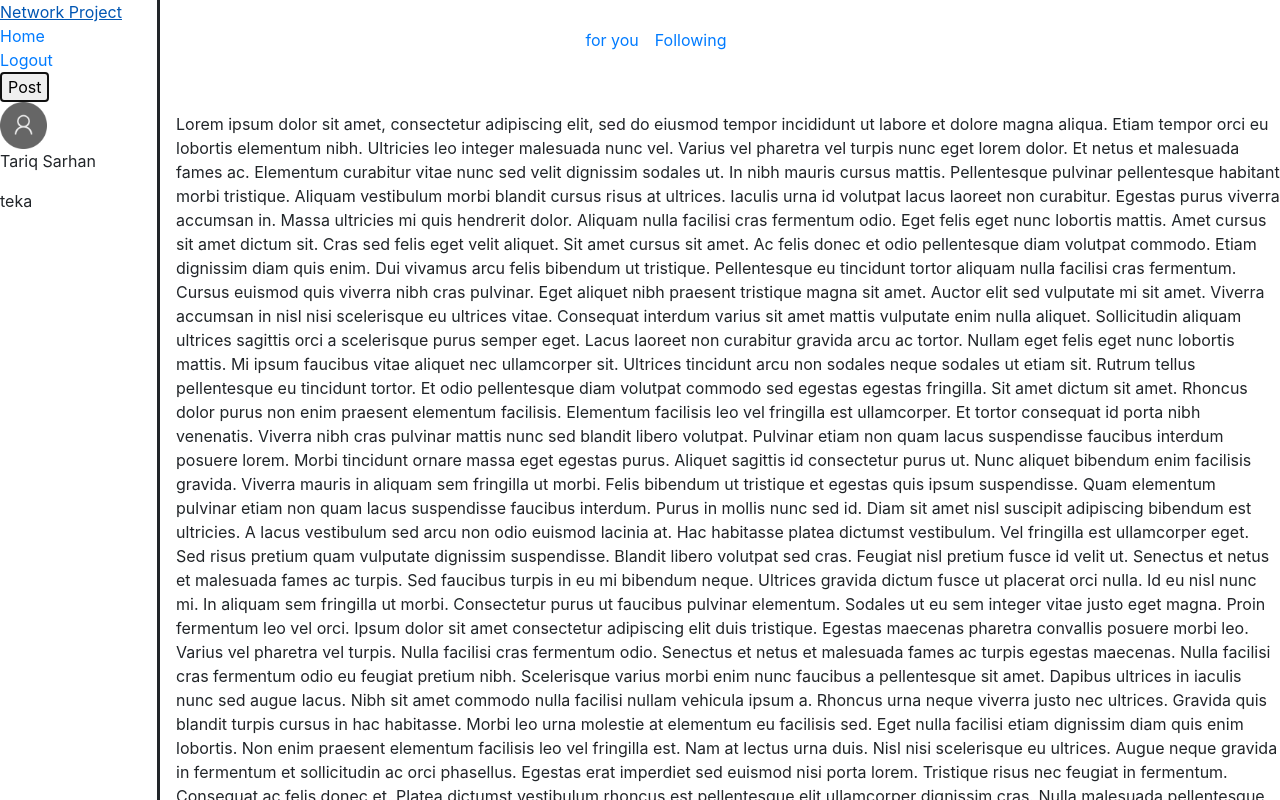
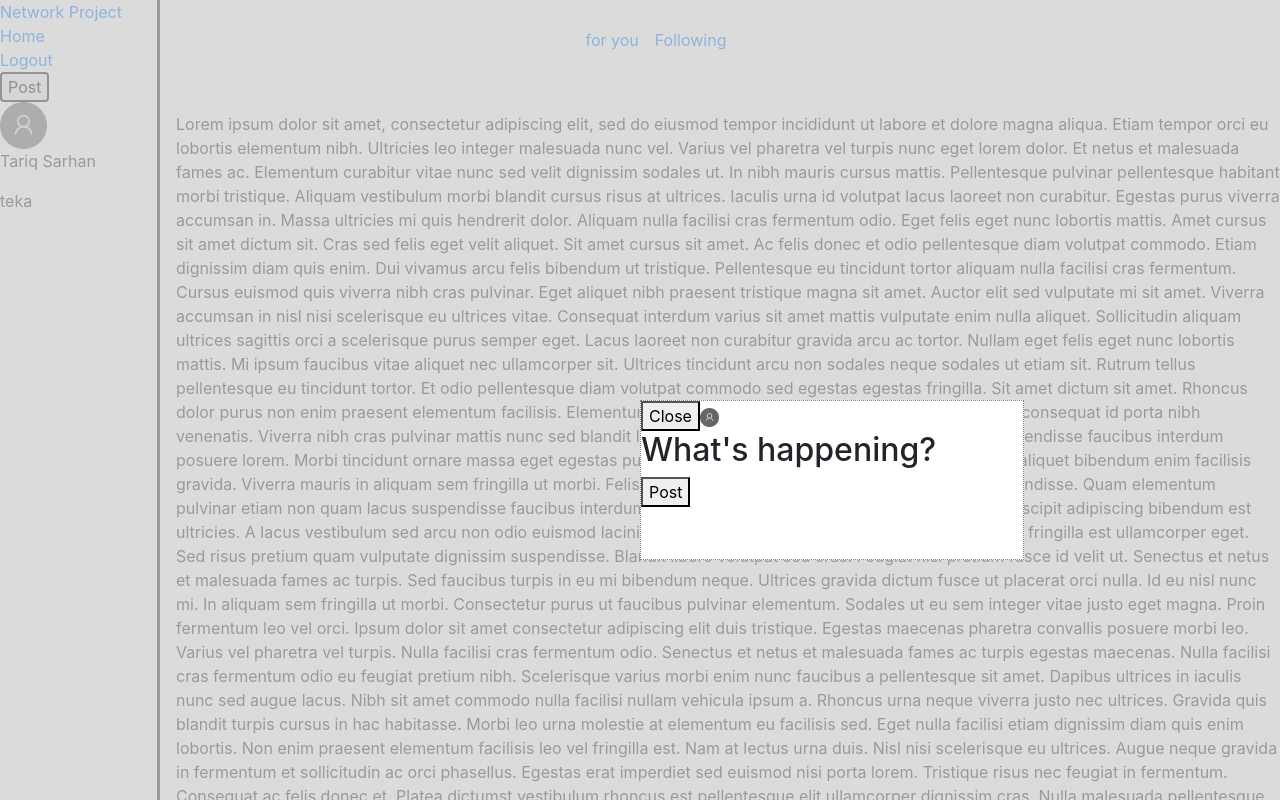
Before and after one commit to tariq7299/CS50Web-Project4-network, a React (Create React App) app in the folder network-react/: page / in a window 1280 px wide. Both pictures are taken after a click on the button "Post". Shown: the top 800 px of the page. Built offline with nearby package versions, Linux system fonts and the light colour scheme.

Commit message:
Created post button modal and created my models schema still did'not migrate

```diff
--- a/network-react/src/App.js
+++ b/network-react/src/App.js
@@ -1,14 +1,31 @@
+import {useState} from 'react';
 import './App.scss';
 
 function App() {
+  const [isActive, setIsActive] = useState(false)
+
+  function handelPostModal() {
+    setIsActive(!isActive)
+  }
+
   return (
-    <div className="parent-container">
-      <div class="navbar">
+      <div className="parent-container" >
+
+      <div className="modal-container" style={ isActive ? {display: 'block'} : {display: 'none'} }>
+      </div>
+      <div className="modal-window" style={ isActive ? {display: 'block'} : {display: 'none'} }>
+        <button onClick={handelPostModal}>Close</button>
+        <img src="default-profile.svg.png"></img>
+        <h2>What's happening?</h2>
+        <button>Post</button>
+      </div>
+
+      <div className="navbar">
         <div className="side-navbar">
          <a href="#">Network Project</a>
          <a href="#">Home</a>
          <a href="#">Logout</a>
-         <button className="new-post-button">Post</button>
+         <button className="new-post-button" onClick={handelPostModal}>Post</button>
          <div className="user-info">
           <img className="profile-image" src="default-profile.svg.png" alt="user-profile-image"></img>
           <p className="user-actual-name">Tariq Sarhan</p>
--- a/network-react/src/App.scss
+++ b/network-react/src/App.scss
@@ -1,4 +1,29 @@
+.modal-container {
+  position: absolute;
+  width: 100%;
+  height: 100%;
+  background-color: hsl(0, 0, 80%);
+  opacity: 70%;
+  z-index: 9998;
+  // display: none;
+}
+.modal-window{
+  background-color: white;
+  position: absolute;
+  width: 30vw;
+  height: 20vh;
+  border: 1px dotted grey;
+  top: 50%;
+  left: 50%;
+  z-index: 9999;
+  // display: none;
 
+
+  img {
+    width: 5%;
+    height: auto;
+  }
+}
 .top-navbar {
   position: fixed;
   top: 0px;
@@ -29,6 +54,7 @@
 }
 
 .profile-image {
+  // display: none;
   width: 30%;
   height:auto;
 }
```
Also changed, not shown: 2 other files (tests, documents, lock files or other folders). Lines whose indentation alone changed are shown as unchanged.
